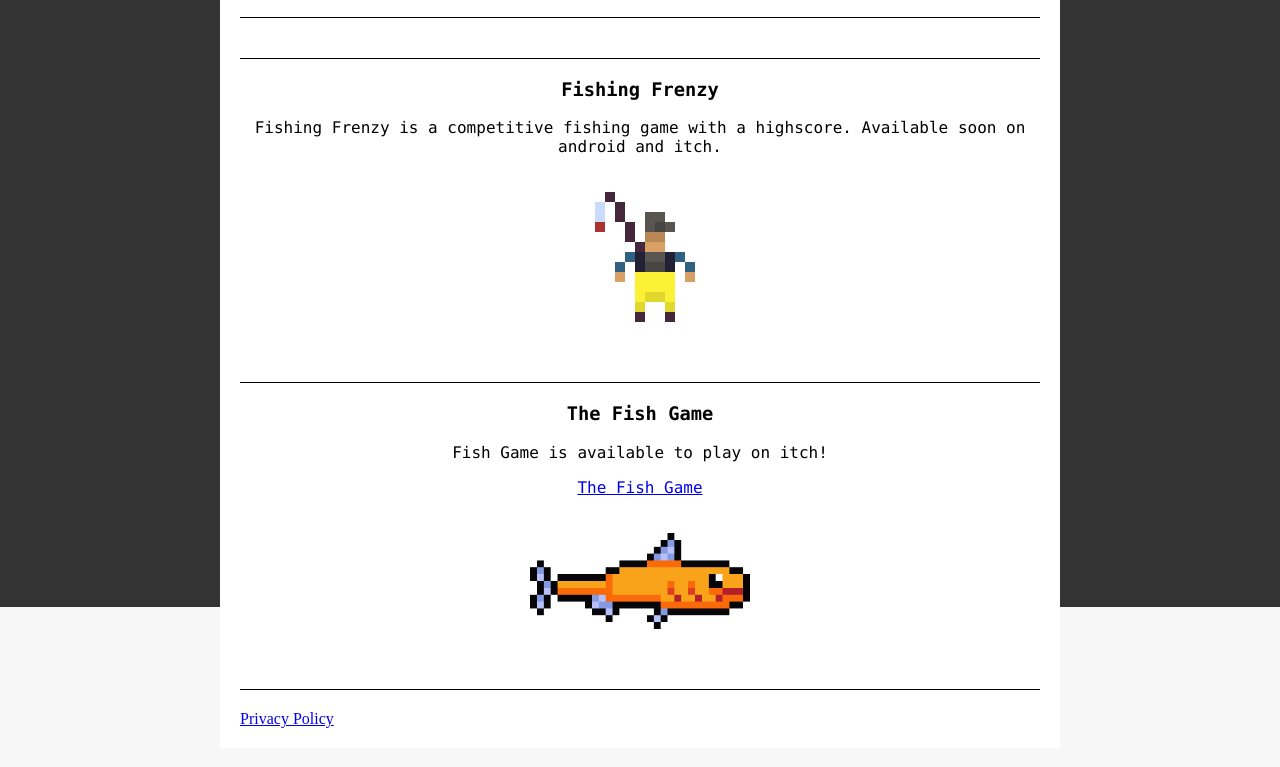
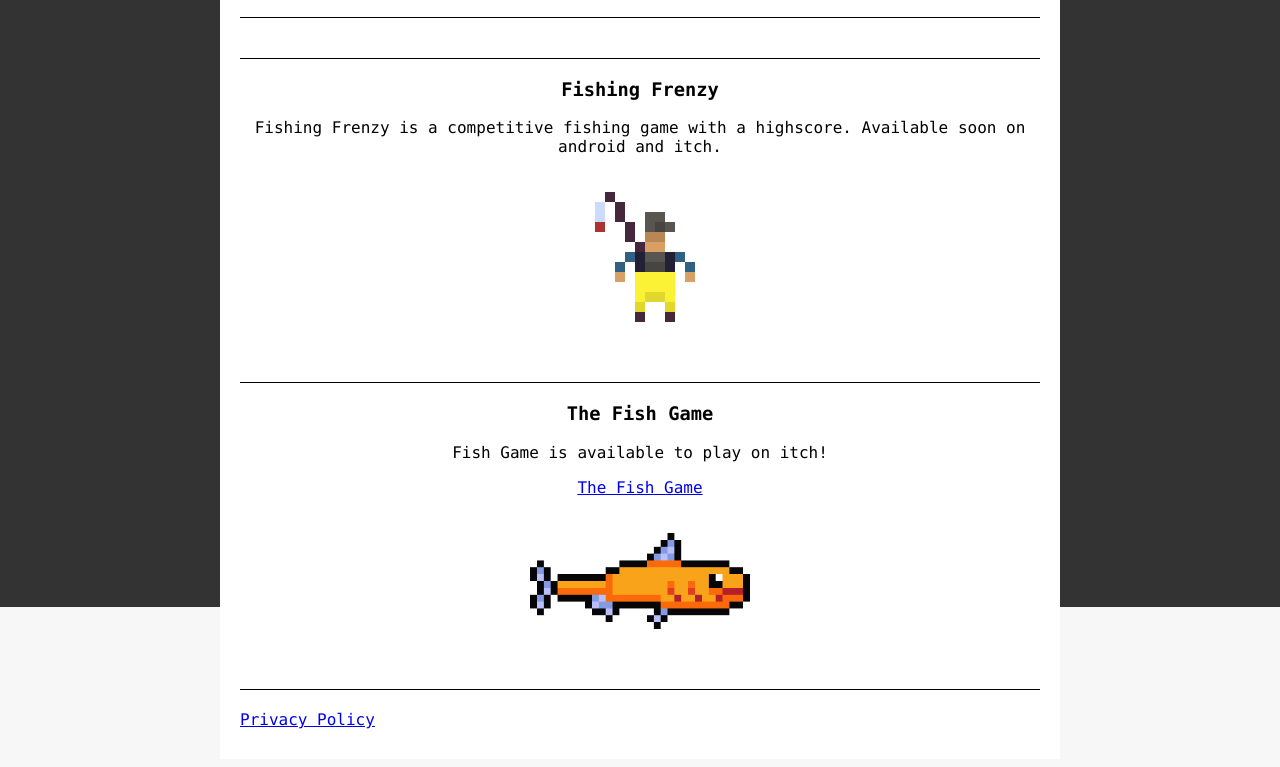
Before and after one commit to VC-Games/VC-Games.github.io, a plain HTML site: page index.html in a window 1280 px wide. Shown: the part 193-960 px from the top of the page. Drawn offline with Linux system fonts and the light colour scheme.

Commit message:
Update index.html

```diff
--- a/index.html
+++ b/index.html
@@ -46,7 +46,7 @@
         <!-- Add game 3, game 4, and game 5 here -->
 
         <!-- Privacy Policy Link at the Bottom -->
-        <div class="privacy-link">
+        <div class="description">
             <a href="privacy.html" target="_blank">Privacy Policy</a>
         </div>
     </div>
```
